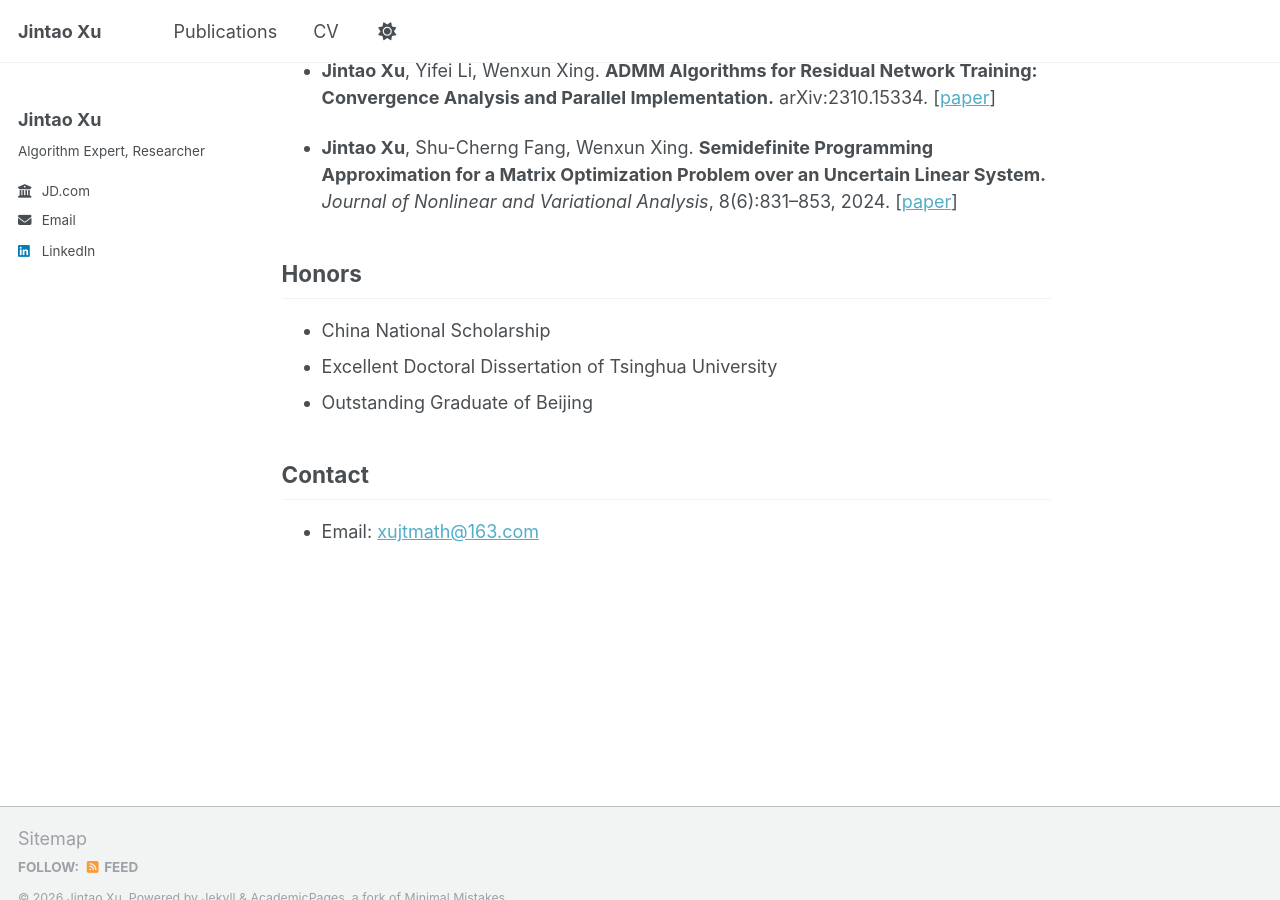
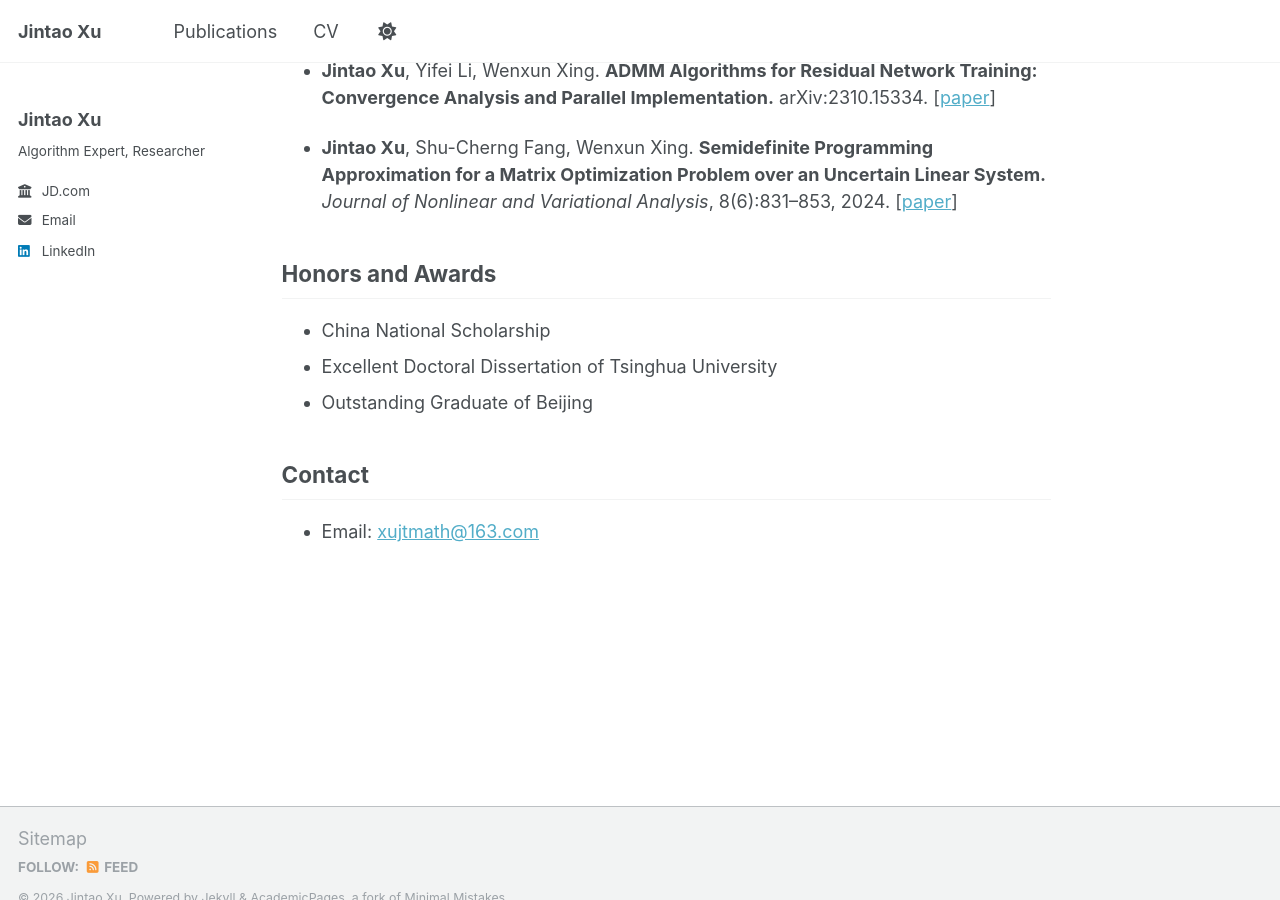
Before and after one commit to JintaoXuMath/JintaoXuMath.github.io, a Jekyll site: the page built from _pages/about.md, in a window 1280 px wide and 900 px high, scrolled down 2505 px. Built offline with Jekyll 4.4.1, drawn with Linux system fonts in a browser that asks for light colours.

Commit message:
Update section title from 'Honors' to 'Honors and Awards'

```diff
--- a/_pages/about.md
+++ b/_pages/about.md
@@ -65,7 +65,7 @@ My research broadly lies in **AI for decision making**, with particular interest
 
 - **Jintao Xu**, Shu-Cherng Fang, Wenxun Xing. **Semidefinite Programming Approximation for a Matrix Optimization Problem over an Uncertain Linear System.** *Journal of Nonlinear and Variational Analysis*, 8(6):831–853, 2024. [[paper](https://jnva.biemdas.com/archives/2536)]
 
-## Honors
+## Honors and Awards
 
 - China National Scholarship
 - Excellent Doctoral Dissertation of Tsinghua University
```
